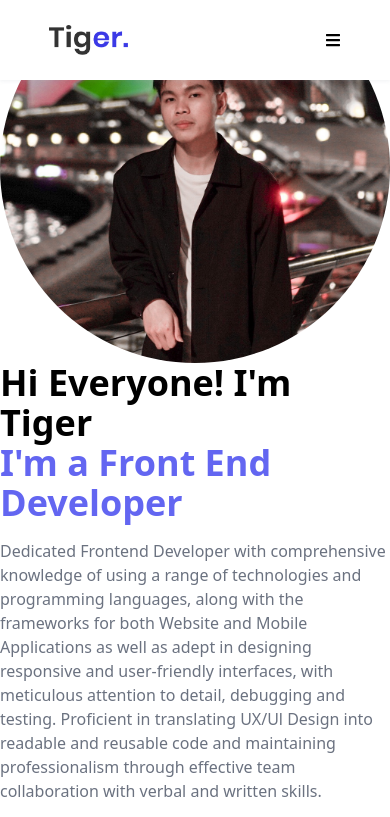
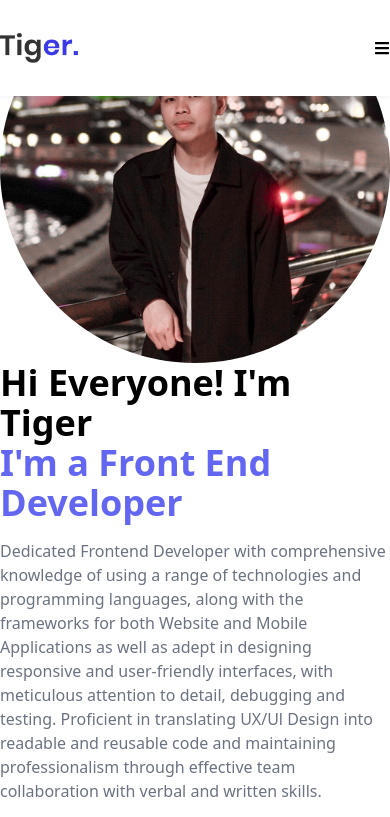
Before and after one commit to ttigerr/portfolio-project, a React (Create React App) app: page / in a window 390 px wide. Shown: the top 817 px of the page. Built offline with nearby package versions, Linux system fonts and the light colour scheme.

Commit message:
fixed the responsive content

```diff
--- a/src/App.css
+++ b/src/App.css
@@ -1,6 +1,6 @@
 
 * {
-  margin: auto;
+  margin: 0;
   box-sizing: border-box;
 }
 
@@ -25,7 +25,12 @@ header {
   display: block;
 }
 
-.l-header {
+.m-screen {
+  max-width: 1024px;
+  margin: auto;
+}
+
+.sub-header {
   width: 100%;
   position: fixed;
   background-color: #ffffff;
@@ -38,6 +43,12 @@ header {
 
 div {
   display: block;
+}
+
+ul {
+  margin: 0;
+  padding: 0;
+  list-style: none;
 }
 
 li {
--- a/src/Components/Header.jsx
+++ b/src/Components/Header.jsx
@@ -14,9 +14,9 @@ const Header = () => {
   const handleClick = () => setNav(!nav);
 
   return (
-    <header className="l-header">
+    <header className="sub-header">
       {/* <nav className='w-full fixed h-[70px] sm:h-[100px] flex justify-between px-3 sm:px-10 items-center bg-white'></nav> */}
-      <nav className="flex items-center h-[5rem]">
+      <nav className="m-screen flex items-center justify-between h-[6rem]">
         <Link to='home' smooth={true} duration={700}>
           <img src={logo} alt="logo" className="h-[30px] sm:h-[50px]" />
         </Link>
--- a/src/Components/Home.jsx
+++ b/src/Components/Home.jsx
@@ -4,8 +4,8 @@ import tiger from "../Assets/tiger.jpeg";
 
 const Home = () => {
   return (
-    <div name="home" className="max-w-screen-lg h-screen">
-        <section className="flex flex-col items-center justify-center h-full md:space-x-[10rem] md:flex-row">
+    <div name="home" className="h-screen">
+        <section className="m-screen mx-auto flex flex-col items-center justify-center h-full md:space-x-[10rem] md:flex-row">
            {/* Left Container */}
            <div className="text-left">
                 <img src={tiger} alt="profile" className="rounded-full md:h-80 md:py-5"/>
```
